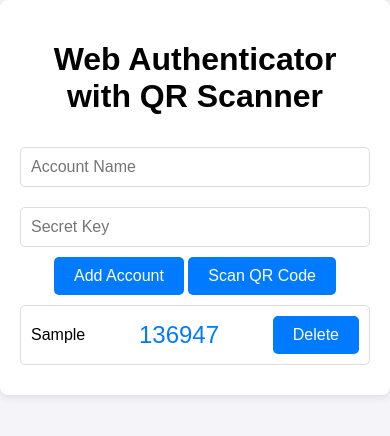
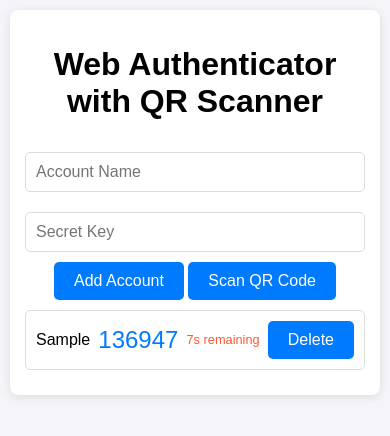
Before and after one commit to link-tools/otp, a plain HTML site: page index.html in a window 390 px wide. Both pictures are taken after typing "Sample", "Sample" into the empty fields and a click on the button "Add Account". Drawn offline with nearby package versions, Linux system fonts and the light colour scheme.

Commit message:
Update index.html

```diff
--- a/index.html
+++ b/index.html
@@ -38,6 +38,10 @@
             font-size: 1.5em;
             color: #007bff;
         }
+        .countdown {
+            font-size: 0.8em;
+            color: #ff5733;
+        }
         button {
             padding: 10px 20px;
             font-size: 1em;
@@ -57,6 +61,12 @@
             margin: 10px 0;
             border: 1px solid #ddd;
             border-radius: 5px;
+        }
+        @media (max-width: 600px) {
+            .container {
+                padding: 15px;
+                margin: 10px;
+            }
         }
     </style>
 </head>
@@ -114,9 +124,9 @@
                             stream.getTracks().forEach(track => track.stop());
                             video.style.display = 'none';
 
-                            const uri = new URL(code.data);
+                            const uri = new URL(decodeURIComponent(code.data));
                             const secret = uri.searchParams.get('secret');
-                            const name = uri.pathname.split('/').pop();
+                            const name = uri.pathname.includes(':') ? uri.pathname.split(':')[1] : uri.pathname;
 
                             document.getElementById('accountName').value = name || '';
                             document.getElementById('secretKey').value = secret || '';
@@ -134,7 +144,9 @@
             const epoch = Math.floor(Date.now() / 1000);
             const counter = Math.floor(epoch / timeStep);
             const key = base32ToBinary(secret);
-            return computeHOTP(key, counter).then(otp => otp);
+            const remaining = timeStep - (epoch % timeStep);
+
+            return computeHOTP(key, counter).then(otp => ({ otp, remaining }));
         }
 
         function computeHOTP(key, counter) {
@@ -197,6 +209,10 @@
                 otpDiv.textContent = 'Loading...';
                 accountDiv.appendChild(otpDiv);
 
+                const countdownDiv = document.createElement('span');
+                countdownDiv.className = 'countdown';
+                accountDiv.appendChild(countdownDiv);
+
                 const deleteButton = document.createElement('button');
                 deleteButton.textContent = 'Delete';
                 deleteButton.onclick = () => {
@@ -208,25 +224,19 @@
 
                 accountsContainer.appendChild(accountDiv);
 
-                updateOTP(account, otpDiv);
+                updateOTP(account, otpDiv, countdownDiv);
             });
         }
 
-        function updateOTP(account, otpDiv) {
-            generateTOTP(account.secret).then(otp => {
+        function updateOTP(account, otpDiv, countdownDiv) {
+            generateTOTP(account.secret).then(({ otp, remaining }) => {
                 otpDiv.textContent = otp;
+                countdownDiv.textContent = `${remaining}s remaining`;
+
+                setTimeout(() => updateOTP(account, otpDiv, countdownDiv), remaining * 1000);
             });
         }
 
-        function refreshOTPs() {
-            const accountDivs = document.querySelectorAll('.account');
-            accounts.forEach((account, index) => {
-                const otpDiv = accountDivs[index].querySelector('.otp');
-                updateOTP(account, otpDiv);
-            });
-        }
-
-        setInterval(refreshOTPs, 30000);
         renderAccounts();
     </script>
 </body>
```
